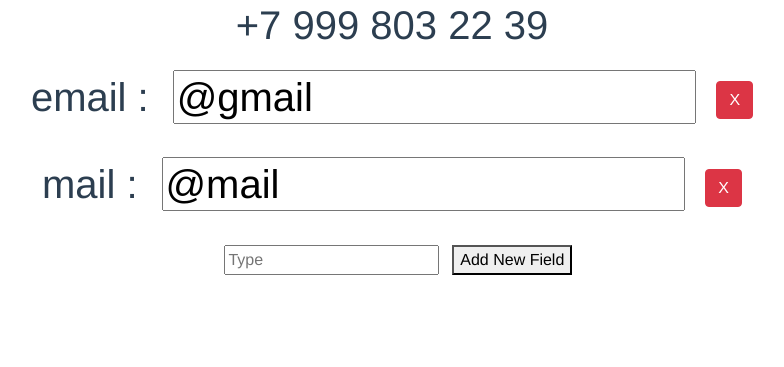
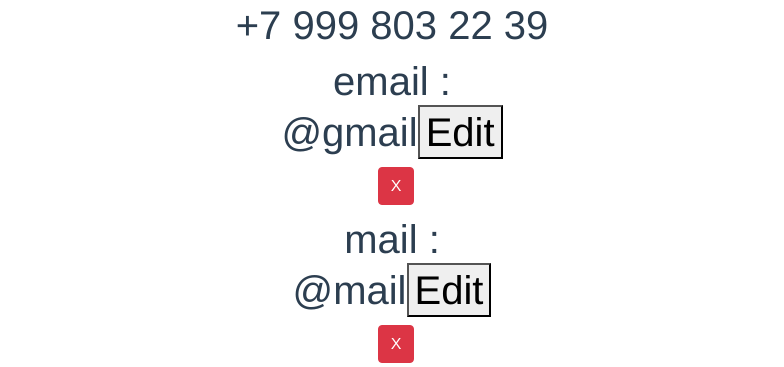
Before and after one commit to Multyjog/test-contacts, a Vue app: page /about/0 in a window 1280 px wide. Shown: the part 430-797 px from the top of the page, without its empty margins (248-1032 px from the left). Built offline with nearby package versions, Linux system fonts and the light colour scheme.

Commit message:
make separate input component

```diff
--- a/src/components/Details.vue
+++ b/src/components/Details.vue
@@ -22,10 +22,9 @@
       <div class="extra" v-if="contactExtra">
         <h1 v-for="(extraEntry, index) in contactExtra" :key="index">
           {{ extraEntry.key }} :
-          <input
-            type="text"
+          <InputWithEdit
             :value="extraEntry.value"
-            @keyup="(e) => updateExtraEntry(index, e.target.value)"
+            @change="(value) => updateExtraEntry(index, value)"
           />
           <button
             class="btn btn-danger ml-2"
@@ -44,8 +43,12 @@
 </template>
 
 <script>
+import InputWithEdit from "@/components/InputWithEdit.vue";
 export default {
   name: "Details",
+  components: {
+    InputWithEdit,
+  },
   data: () => {
     return {
       newExtraKey: "",
--- /dev/null
+++ b/src/components/InputWithEdit.vue
@@ -0,0 +1,47 @@
+<template>
+  <div>
+    <div v-if="!isEditing">
+      <span>{{ currentValue }}</span>
+      <button @click="enableEdit">Edit</button>
+    </div>
+    <div v-else>
+      <input type="text" v-model="currentValue" />
+      <button @click="saveValue">Save</button>
+      <button @click="cancelEdit">Cancel</button>
+    </div>
+  </div>
+</template>
+
+<script>
+export default {
+  name: "InputWithEdit",
+  data: () => {
+    return {
+      isEditing: false,
+      currentValue: "",
+    };
+  },
+  methods: {
+    enableEdit() {
+      this.isEditing = true;
+    },
+    cancelEdit() {
+      this.isEditing = false;
+      this.currentValue = this.value;
+    },
+    saveValue() {
+      this.$emit("change", this.currentValue);
+      this.isEditing = false;
+    },
+  },
+  props: { value: String },
+  mounted() {
+    this.currentValue = this.value;
+  },
+  watch: {
+    value: function (newVal) {
+      this.currentValue = newVal;
+    },
+  },
+};
+</script>
```
Also changed, not shown: 1 other file (tests, documents, lock files or other folders).
